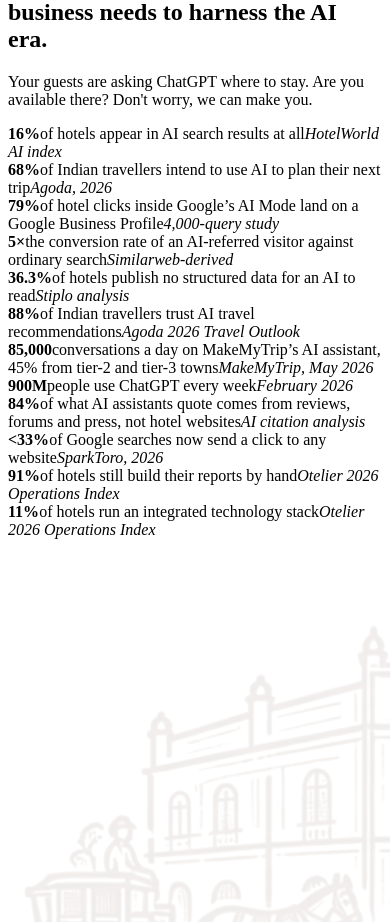
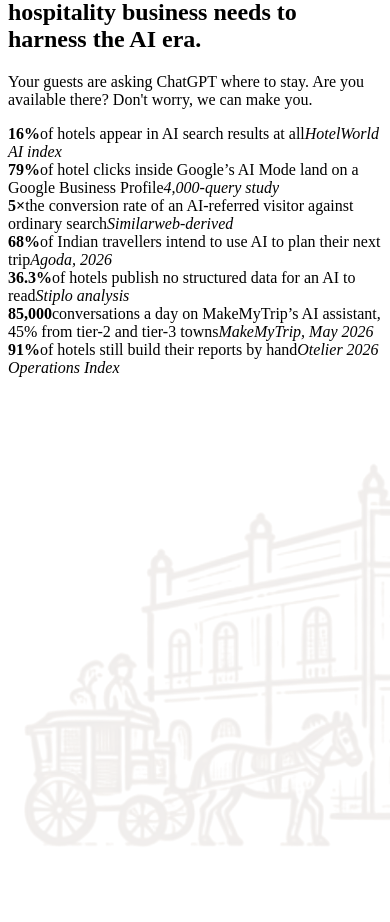
Before and after one commit to Davinder1436/Dridh-landing, a React (Vite) app: page / in a window 390 px wide. Shown: the part 1389-2311 px from the top of the page. Built offline with nearby package versions, Linux system fonts and the light colour scheme; the HTML template or start-up script is replaced by a standard one.

Commit message:
Refactor Hero component layout and signals grid for improved responsiveness

```diff
--- a/src/components/Hero.tsx
+++ b/src/components/Hero.tsx
@@ -1,21 +1,24 @@
 import EraBackdrop from '../era/EraBackdrop'
 
-/* facts grid: 12 uniform boxes, 4 per row, 3 rows */
-const SIGNALS = [
+type Signal = { n: string; t: string; s: string }
+
+/* facts grid: 3 rows × 4 columns, read row by row.
+   `null` leaves that cell deliberately empty (1,1 · 1,3 · 2,4 · 3,2 · 3,4) */
+const SIGNALS: (Signal | null)[] = [
+  null,
   { n: '16%', t: 'of hotels appear in AI search results at all', s: 'HotelWorld AI index' },
+  null,
+  { n: '79%', t: 'of hotel clicks inside Google’s AI Mode land on a Google Business Profile', s: '4,000-query study' },
+
+  { n: '5×', t: 'the conversion rate of an AI-referred visitor against ordinary search', s: 'Similarweb-derived' },
   { n: '68%', t: 'of Indian travellers intend to use AI to plan their next trip', s: 'Agoda, 2026' },
-  { n: '79%', t: 'of hotel clicks inside Google’s AI Mode land on a Google Business Profile', s: '4,000-query study' },
-  { n: '5×', t: 'the conversion rate of an AI-referred visitor against ordinary search', s: 'Similarweb-derived' },
+  { n: '36.3%', t: 'of hotels publish no structured data for an AI to read', s: 'Stiplo analysis' },
+  null,
 
-  { n: '36.3%', t: 'of hotels publish no structured data for an AI to read', s: 'Stiplo analysis' },
-  { n: '88%', t: 'of Indian travellers trust AI travel recommendations', s: 'Agoda 2026 Travel Outlook' },
   { n: '85,000', t: 'conversations a day on MakeMyTrip’s AI assistant, 45% from tier-2 and tier-3 towns', s: 'MakeMyTrip, May 2026' },
-  { n: '900M', t: 'people use ChatGPT every week', s: 'February 2026' },
-
-  { n: '84%', t: 'of what AI assistants quote comes from reviews, forums and press, not hotel websites', s: 'AI citation analysis' },
-  { n: '<33%', t: 'of Google searches now send a click to any website', s: 'SparkToro, 2026' },
+  null,
   { n: '91%', t: 'of hotels still build their reports by hand', s: 'Otelier 2026 Operations Index' },
-  { n: '11%', t: 'of hotels run an integrated technology stack', s: 'Otelier 2026 Operations Index' },
+  null,
 ]
 
 export default function Hero() {
@@ -26,21 +29,28 @@
       <div className="wrap">
         <span className="kicker">Hospitality systems · built for what comes next</span>
         <h1>
-          The foundation your hospitality business needs to harness the{' '}
-          <span className="accent">AI era</span>.
+          The foundation your
+          <br />
+          hospitality business needs to
+          <br />
+          harness the <span className="accent">AI era</span>.
         </h1>
         <p className="lede">
           Your guests are asking ChatGPT where to stay. Are you available there? Don&apos;t worry, we can make you.
         </p>
 
         <div className="signals">
-          {SIGNALS.map((s) => (
-            <div className="signal" key={s.n + s.t}>
-              <b>{s.n}</b>
-              <span>{s.t}</span>
-              <i>{s.s}</i>
-            </div>
-          ))}
+          {SIGNALS.map((s, i) =>
+            s ? (
+              <div className="signal" key={i}>
+                <b>{s.n}</b>
+                <span>{s.t}</span>
+                <i>{s.s}</i>
+              </div>
+            ) : (
+              <div className="signal-empty" key={i} aria-hidden="true" />
+            ),
+          )}
         </div>
       </div>
     </section>
--- a/src/styles.css
+++ b/src/styles.css
@@ -175,10 +175,10 @@
 .btn-ghost-dark:hover { border-color: var(--ivory); color: #fff; }
 
 /* ---------- hero ------------------------------------------------------- */
-.hero { padding-top: calc(var(--header-h) + clamp(24px, 3.4vw, 48px)); padding-bottom: clamp(72px, 10vw, 150px); }
-.hero h1 { max-width: 34ch; font-size: clamp(38px, 5.4vw, 70px); }
+.hero { padding-top: calc(var(--header-h) + clamp(12px, 2vw, 28px)); padding-bottom: clamp(28px, 4vh, 48px); }
+.hero h1 { max-width: 34ch; font-size: clamp(40px, 5.3vw, 76px); }
 .hero h1 .accent { color: var(--secondary); font-style: italic; }
-.hero .lede { margin-top: 30px; font-size: clamp(18px, 1.85vw, 22px); max-width: 62ch; }
+.hero .lede { margin-top: 16px; font-size: clamp(18px, 1.7vw, 21px); max-width: 62ch; }
 .hero-actions { display: flex; flex-wrap: wrap; gap: 12px; margin-top: 38px; }
 
 
@@ -187,8 +187,25 @@
 .signals { display: grid; grid-template-columns: repeat(4, minmax(0, 1fr)); grid-auto-rows: 1fr;
   gap: 1px; padding: 1px; margin-top: 64px; }
 .signal { background: rgba(245, 243, 235, .78); padding: 20px 22px; box-shadow: 0 0 0 1px var(--rule); }
-@media (max-width: 900px) { .signals { grid-template-columns: repeat(2, minmax(0, 1fr)); } }
+@media (max-width: 900px) {
+  .signals { grid-template-columns: repeat(2, minmax(0, 1fr)); }
+  .signal-empty { display: none; }
+}
 @media (max-width: 520px) { .signals { grid-template-columns: minmax(0, 1fr); grid-auto-rows: auto; } }
+
+/* hero fits one screen: content stacks top-down, the grid sits at the bottom,
+   and everything is a touch tighter so 3 rows fit on a laptop display */
+.hero { min-height: 100vh; min-height: 100svh; display: flex; flex-direction: column; }
+.hero .wrap { width: 100%; flex: 1; display: flex; flex-direction: column; }
+.hero .signals { margin-top: 0; }
+/* hero text and grid sit ~50px left of the page column; only where the side
+   margin is wide enough, so smaller screens keep their gutter */
+@media (min-width: 1200px) { .hero .wrap { left: -50px; } }
+.hero .lede { margin-bottom: 45px; }
+.hero .signal { padding: 14px 18px; }
+.hero .signal b { font-size: clamp(28px, 2.6vw, 34px); }
+.hero .signal span { margin-top: 6px; font-size: 13.5px; line-height: 1.45; }
+.hero .signal i { margin-top: 6px; }
 .signal b {
   display: block; font-family: "Cormorant Garamond", Georgia, serif;
   font-size: 40px; line-height: 1; color: var(--primary); font-weight: 600;
@@ -563,7 +580,7 @@
 .hero .wrap { position: relative; z-index: 1; }
 .era-hero {
   right: 2%; width: var(--era-xl);
-  bottom: 0;
+  bottom: 10%;
 }
 @media (max-width: 1000px) { .era-hero { right: 2%; width: 54%; } }
 
```
